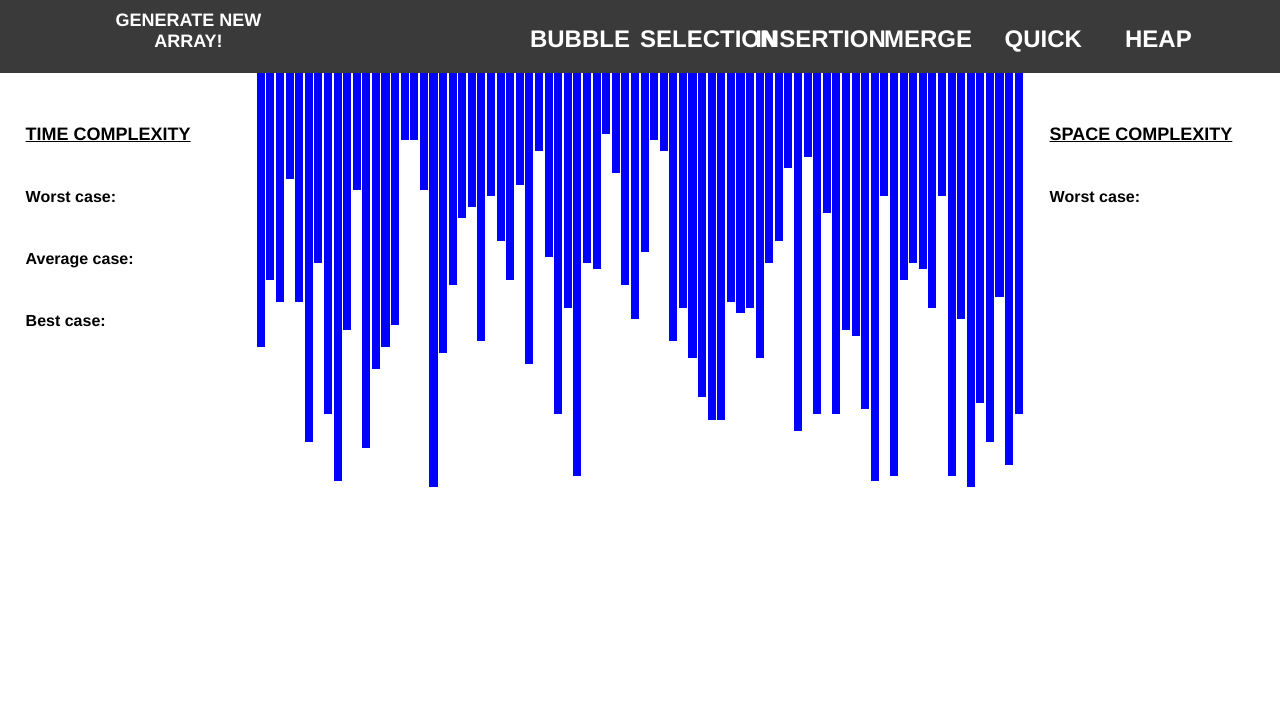
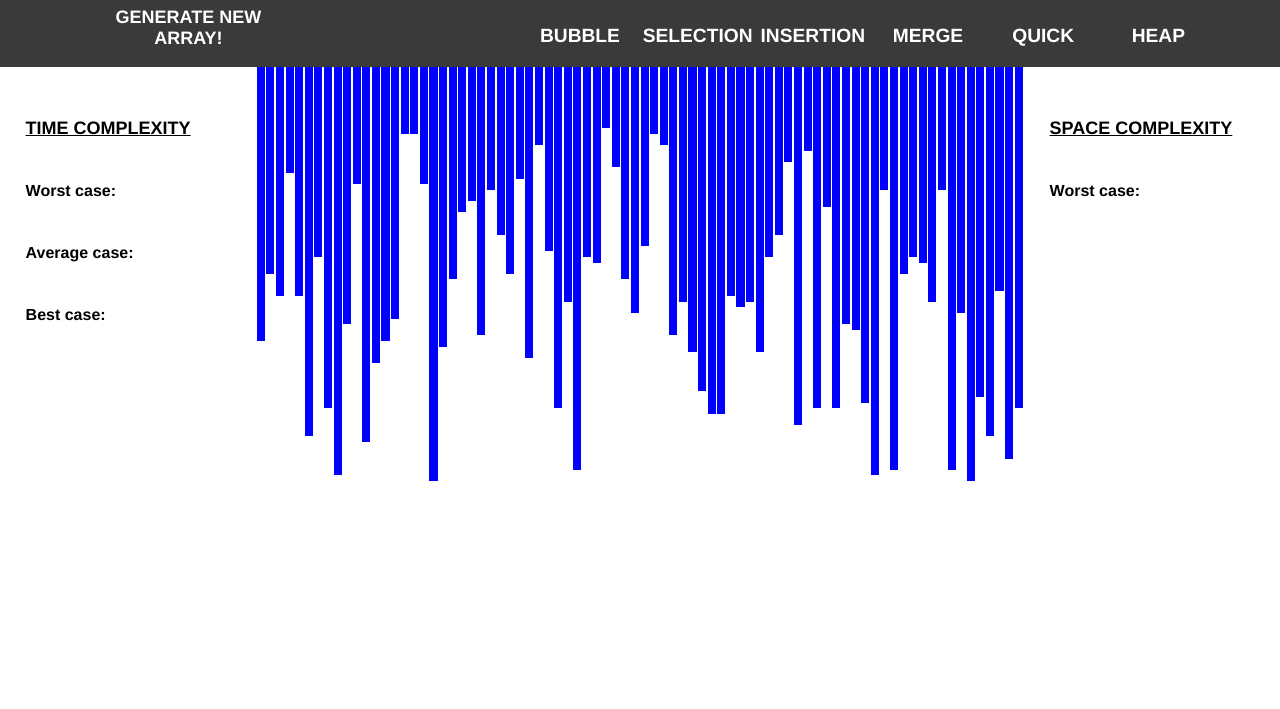
Before and after one commit to AbhirupKundu2002/sorting-visualizer, a plain HTML site: page index.html in a window 1280 px wide. Shown: the part 91-800 px from the top of the page. Drawn offline with Linux system fonts and the light colour scheme.

Commit message:
Update style.css

```diff
--- a/css/style.css
+++ b/css/style.css
@@ -1,8 +1,4 @@
-/*
-    *****************
-    DONE BY:-   TUMMALA KETHAN
-    *****************
-*/
+
 * {
   margin: 0px;
   padding: 0px;
@@ -85,7 +81,7 @@ nav .header_right .algos button {
   color: white;
   outline: none;
   padding: 5% 0%;
-  font-size: x-large;
+  font-size: 1.5vw;
 }
 
 nav .header_right .algos button:hover {
@@ -169,26 +165,3 @@ section #Info_Cont2 h3 {
 .hide {
   display: none;
 }
-
-/*
-@media (max-width: 480px)//Mobiles
-{
-
-}
-
-@media (min-width: 481px) and (max-width: 1250px)//Tablets
-{
-
-}
-
-@media (min-width: 1251px)//Laptops and up
-{
-
-}
-*/
-/*
-    *****************
-    DONE BY:-   TUMMALA KETHAN
-    *****************
-*/
-/*# sourceMappingURL=style.css.map */
```
